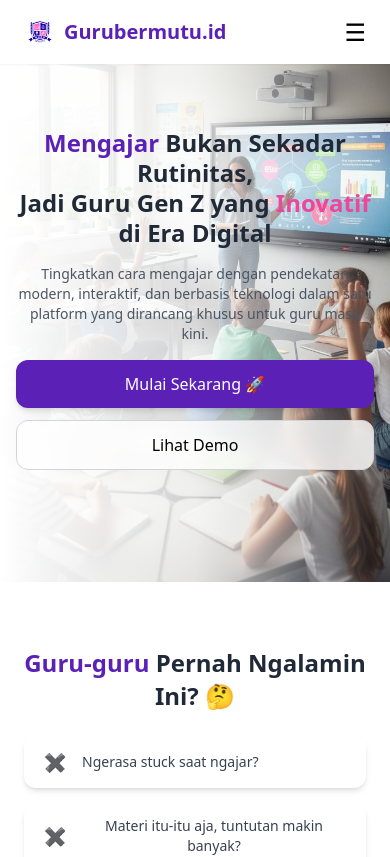
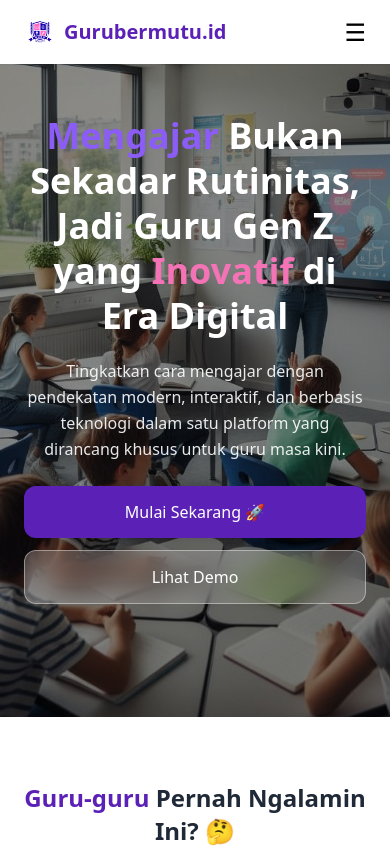
Before and after one commit to tiensfaziah/GURUBERMUTU, a React (Create React App) app: page / in a window 390 px wide. Shown: the top 857 px of the page. Built offline with nearby package versions, Linux system fonts and the light colour scheme.

Commit message:
bismillah lagi

```diff
--- a/src/components/Hero.jsx
+++ b/src/components/Hero.jsx
@@ -12,7 +12,7 @@ function Hero() {
   useEffect(() => {
     const interval = setInterval(() => {
       setIndex((prev) => (prev + 1) % words.length);
-    }, 2000); // ganti kata tiap 2 detik
+    }, 2000);
 
     return () => clearInterval(interval);
   }, [words.length]);
@@ -20,7 +20,16 @@ function Hero() {
   return (
     <section
       id="home"
-      className="relative scroll-mt-24 w-full pt-20 md:pt-28 pb-16 md:pb-32 overflow-hidden"
+      className="
+        relative
+        scroll-mt-24
+        w-full
+        pt-20 md:pt-28
+        pb-20 md:pb-32
+        overflow-hidden
+        min-h-[85vh] md:min-h-screen
+        flex items-center
+      "
     >
 
       {/* BACKGROUND IMAGE */}
@@ -28,45 +37,127 @@ function Hero() {
         <img
           src={heroImg}
           alt="guru gen z mengajar digital"
-          className="w-full h-full object-cover object-[70%_30%]"
+          className="
+            w-full
+            h-full
+            object-cover
+            object-center
+            md:object-[70%_30%]
+            scale-105
+          "
         />
       </div>
 
-      {/* GRADIENT */}
-      <div className="absolute inset-0 bg-gradient-to-r from-white via-white/80 to-transparent"></div>
+      {/* OVERLAY MOBILE + DESKTOP */}
+      <div
+        className="
+          absolute inset-0
+
+          bg-black/45
+
+          md:bg-gradient-to-r
+          md:from-white
+          md:via-white/80
+          md:to-transparent
+        "
+      ></div>
 
       {/* CONTENT */}
-      <div className="relative max-w-7xl mx-auto px-4 md:px-16 py-12 md:py-16">
+      <div className="relative max-w-7xl mx-auto px-6 md:px-16 w-full">
 
         <ScrollAnimation>
           <div className="max-w-xl text-center md:text-left">
 
-            <h1 className="text-2xl md:text-5xl font-bold mb-4 md:mb-6 text-gray-800 leading-tight">
-              <span className="text-[#5B21B6]">Mengajar</span> Bukan Sekadar Rutinitas,
+            <h1
+              className="
+                text-4xl
+                md:text-5xl
+                font-bold
+                mb-5 md:mb-6
+                leading-tight
+
+                text-white
+                md:text-gray-800
+              "
+            >
+              <span className="text-[#8B5CF6] md:text-[#5B21B6]">
+                Mengajar
+              </span>{" "}
+              Bukan Sekadar Rutinitas,
               <br />
               Jadi Guru Gen Z yang{" "}
-              <span className="text-[#EC4899] transition-all duration-500">
+              <span className="text-[#F472B6] md:text-[#EC4899] transition-all duration-500">
                 {words[index]}
               </span>{" "}
               di Era Digital
             </h1>
 
-            <p className="text-gray-600 mb-4 md:mb-6 text-sm md:text-lg">
-              Tingkatkan cara mengajar dengan pendekatan modern, interaktif,
-              dan berbasis teknologi dalam satu platform yang dirancang
-              khusus untuk guru masa kini.
+            <p
+              className="
+                text-white/90
+                md:text-gray-600
+                mb-6
+                text-base
+                md:text-lg
+                leading-relaxed
+              "
+            >
+              Tingkatkan cara mengajar dengan pendekatan modern,
+              interaktif, dan berbasis teknologi dalam satu platform
+              yang dirancang khusus untuk guru masa kini.
             </p>
 
-            <div className="flex flex-col sm:flex-row gap-3 md:gap-4 mt-4 justify-center md:justify-start">
+            <div
+              className="
+                flex
+                flex-col
+                sm:flex-row
+                gap-3 md:gap-4
+                mt-6
+                justify-center
+                md:justify-start
+              "
+            >
 
               <button
                 onClick={() => navigate("/login")}
-                className="bg-[#5B21B6] text-white px-5 py-3 rounded-xl shadow-md hover:scale-105 transition"
+                className="
+                  bg-[#5B21B6]
+                  text-white
+                  px-6
+                  py-3.5
+                  rounded-xl
+                  shadow-lg
+                  hover:scale-105
+                  transition
+                  font-medium
+                "
               >
                 Mulai Sekarang 🚀
               </button>
 
-              <button className="border border-gray-300 bg-white/80 backdrop-blur px-5 py-3 rounded-xl hover:scale-105 transition">
+              <button
+                className="
+                  border
+                  border-white/40
+                  md:border-gray-300
+
+                  bg-white/20
+                  md:bg-white/80
+
+                  backdrop-blur-md
+
+                  text-white
+                  md:text-gray-800
+
+                  px-6
+                  py-3.5
+                  rounded-xl
+                  hover:scale-105
+                  transition
+                  font-medium
+                "
+              >
                 Lihat Demo
               </button>
 
```
